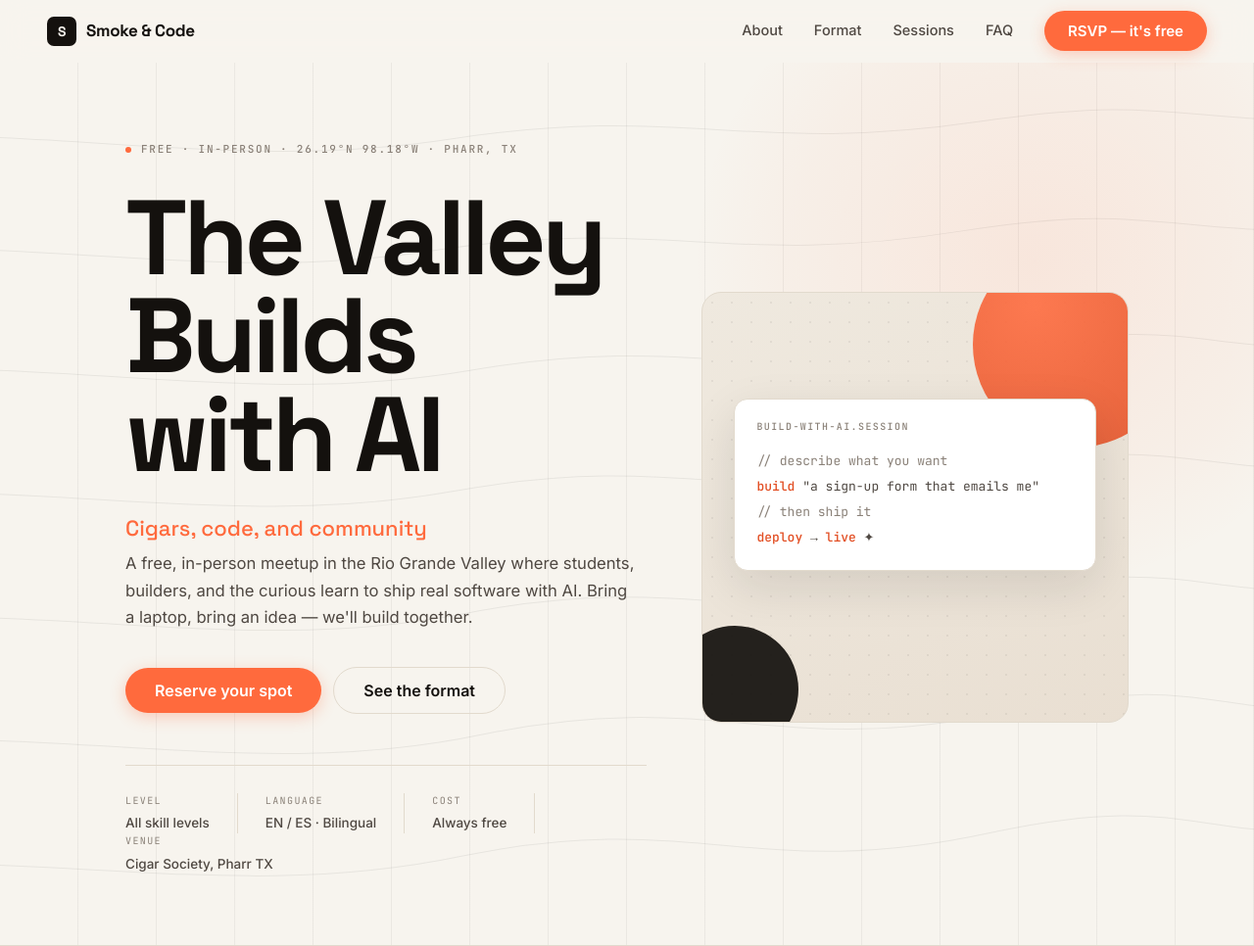
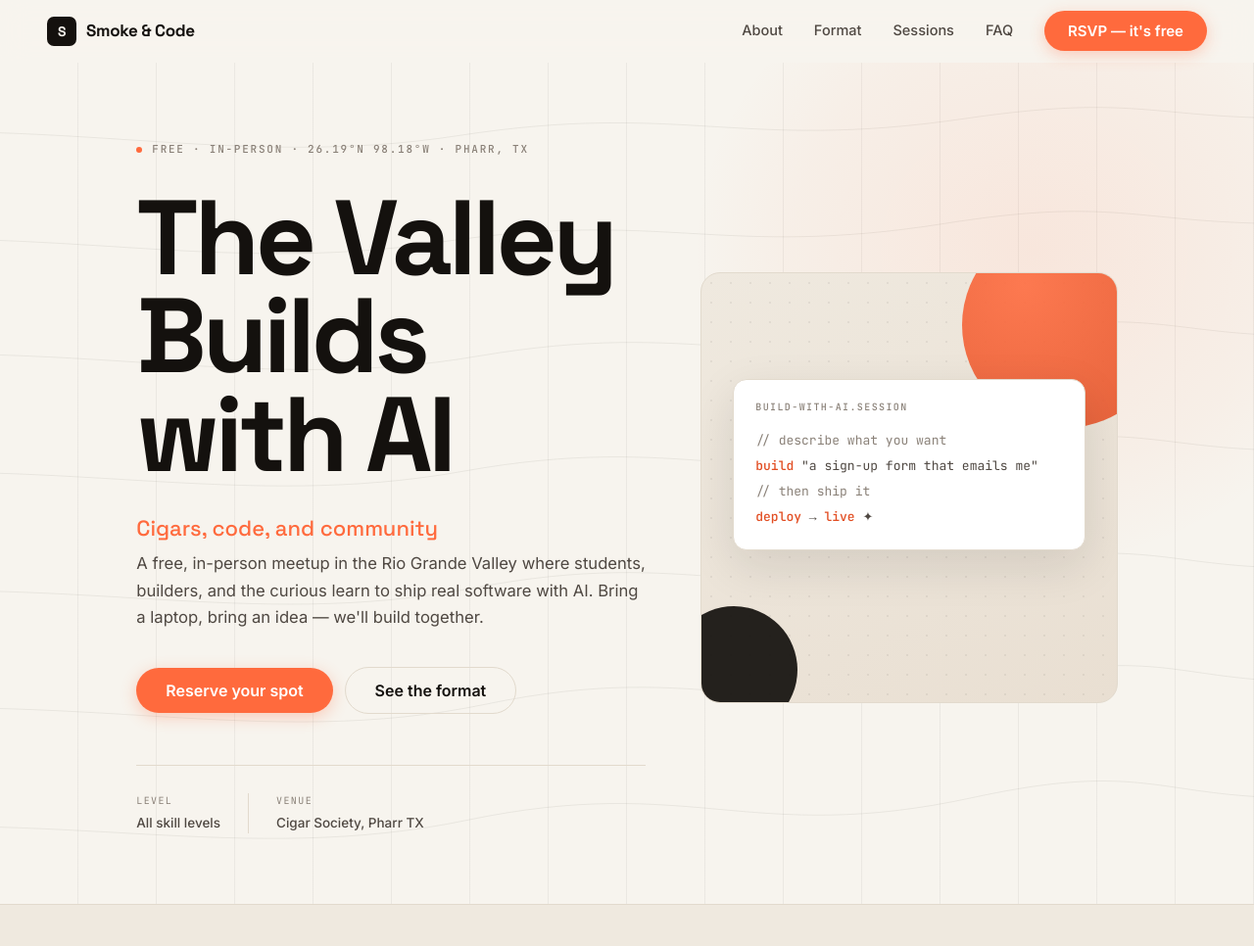
Before and after one commit to cigar-and-code/cigar-and-code, a plain HTML site: page index.html in a window 1280 px wide. Shown: the top 966 px of the page at 98% size. Drawn offline with Linux system fonts and the light colour scheme.

Commit message:
chore: update index.html
update index.html

```diff
--- a/index.html
+++ b/index.html
@@ -306,7 +306,11 @@
         height: 210px;
         right: -52px;
         top: -52px;
-        background: radial-gradient(circle at 30% 30%, var(--accent), var(--accent-deep));
+        background: radial-gradient(
+          circle at 30% 30%,
+          var(--accent),
+          var(--accent-deep)
+        );
         opacity: 0.88;
       }
 
@@ -1154,8 +1158,8 @@
           </div>
           <p class="lede reveal" style="transition-delay: 0.22s">
             A free, in-person meetup in the Rio Grande Valley where students,
-            builders, and the curious learn to ship real software with AI. Bring a
-            laptop, bring an idea — we'll build together.
+            builders, and the curious learn to ship real software with AI. Bring
+            a laptop, bring an idea — we'll build together.
           </p>
           <div class="cta-row reveal" style="transition-delay: 0.28s">
             <a
@@ -1170,23 +1174,25 @@
           <div class="hero-meta reveal" style="transition-delay: 0.34s">
             <div class="hero-meta-item">Level<span>All skill levels</span></div>
             <div class="hero-meta-item">
-              Language<span>EN / ES · Bilingual</span>
-            </div>
-            <div class="hero-meta-item">Cost<span>Always free</span></div>
-            <div class="hero-meta-item">
               Venue<span>Cigar Society, Pharr TX</span>
             </div>
           </div>
         </div>
 
         <!-- Right: art panel -->
-        <div class="hero-art reveal" style="transition-delay:.2s" aria-hidden="true">
+        <div
+          class="hero-art reveal"
+          style="transition-delay: 0.2s"
+          aria-hidden="true"
+        >
           <div class="dots-bg"></div>
           <div class="blob b1"></div>
           <div class="blob b2"></div>
           <div class="codecard">
             <div class="clabel">build-with-ai.session</div>
-            <div class="crow"><span class="cm">// describe what you want</span></div>
+            <div class="crow">
+              <span class="cm">// describe what you want</span>
+            </div>
             <div class="crow"><b>build</b> "a sign-up form that emails me"</div>
             <div class="crow"><span class="cm">// then ship it</span></div>
             <div class="crow"><b>deploy</b> → <b>live</b> ✦</div>
```
